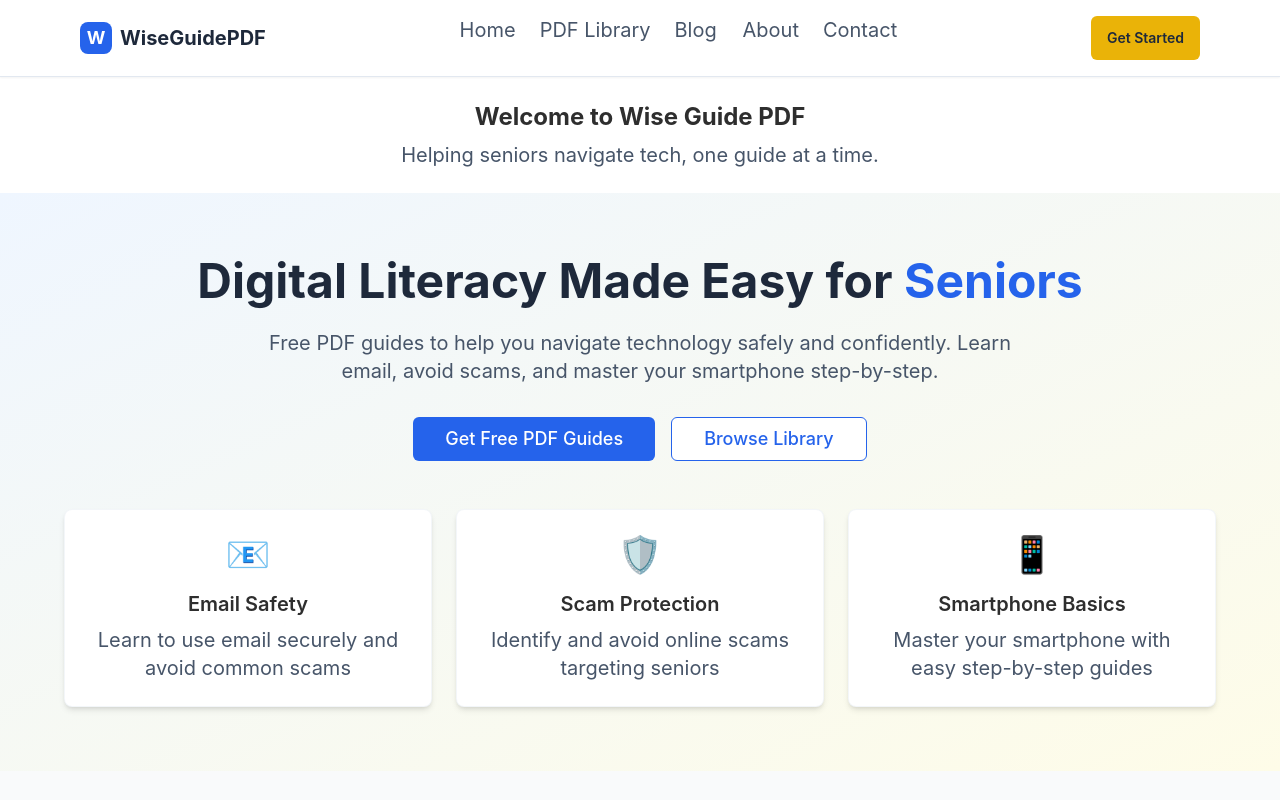
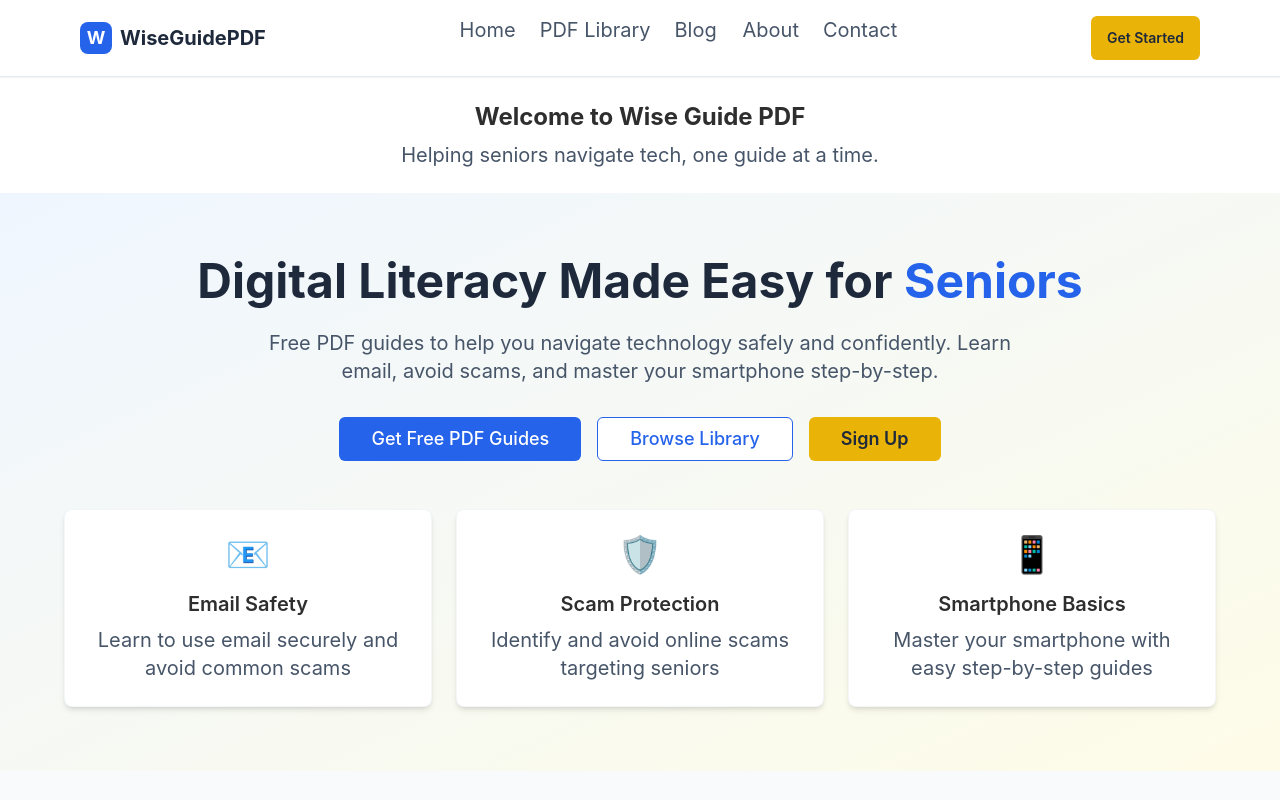
Before and after one commit to dannisherman/wiseguidepdf, a React (Vite) app: page / in a window 1280 px wide. Shown: the top 800 px of the page. Built offline with nearby package versions, Linux system fonts and the light colour scheme.

Commit message:
Fix path import for Vite config

```diff
--- a/src/components/Hero.tsx
+++ b/src/components/Hero.tsx
@@ -1,4 +1,5 @@
 import React from 'react';
+import { Link } from 'react-router-dom'; // ✅ Import Link
 import { Button } from '@/components/ui/button';
 import { Card } from '@/components/ui/card';
 
@@ -13,6 +14,8 @@ const Hero: React.FC = () => {
           Free PDF guides to help you navigate technology safely and confidently.
           Learn email, avoid scams, and master your smartphone step-by-step.
         </p>
+
+        {/* 🔽 Add this section to include the signup button */}
         <div className="flex flex-col sm:flex-row gap-4 justify-center mb-12">
           <Button
             size="lg"
@@ -20,6 +23,7 @@ const Hero: React.FC = () => {
           >
             Get Free PDF Guides
           </Button>
+
           <Button
             variant="outline"
             size="lg"
@@ -27,6 +31,15 @@ const Hero: React.FC = () => {
           >
             Browse Library
           </Button>
+
+          <Link to="/signup">
+            <Button
+              size="lg"
+              className="bg-yellow-500 hover:bg-yellow-600 text-slate-800 px-8 py-3 text-lg font-semibold"
+            >
+              Sign Up
+            </Button>
+          </Link>
         </div>
 
         <div className="grid md:grid-cols-3 gap-6 mt-12">
```
